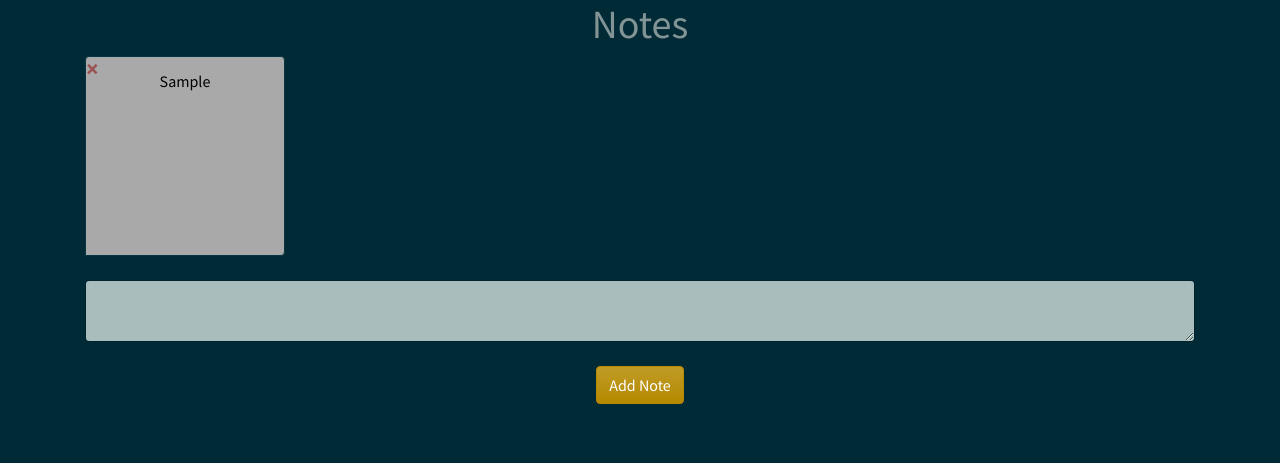
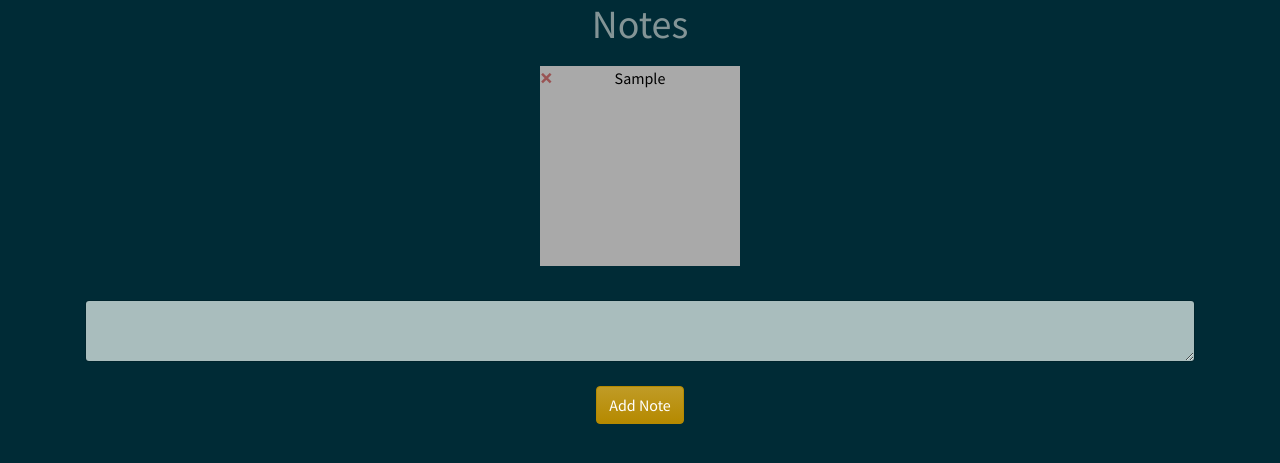
Before and after one commit to gitmetmart/webtech-project, a Flask app: page / in a window 1280 px wide. Shown: the part 56-519 px from the top of the page. Run offline with Flask 3, Linux system fonts and the light colour scheme; a user stored in the database is signed in; tables that the repository leaves empty hold one stand-in row (values such as "Sample post"); some libraries are stand-ins or nearby versions.

```diff
--- a/source/templates/home.html
+++ b/source/templates/home.html
@@ -1,18 +1,18 @@
 {% extends "base.html" %} {% block title %}Home{% endblock %} {% block content
   %}
   <h1 align="center">Notes</h1>
-  <ul class="list-group list-group-horizontal" id="notes">
+  <div class="notes-container" style="display: flex; flex-wrap: wrap; justify-content: center;">
     {% for note in user.notes %}
-    <li class="list-group-item note-item" style="display: inline-block; margin-right: 10px; width: 200px; height: 200px; background-color: darkgray; text-align: center; position: relative;">
+    <div class="note-item" style="display: inline-block; margin: 10px; width: 200px; height: 200px; background-color: darkgray; text-align: center; position: relative;">
       <div class="note-content" style="color: black;">
         {{ note.data }}
       </div>
       <button type="button" class="close" onClick="deleteNote({{ note.id }})" style="position: absolute; top: 0; left: 0; color: darkred;">
         <span aria-hidden="true">&times;</span>
       </button>
-    </li>
+    </div>
     {% endfor %}
-  </ul>
+  </div>
 
   <br> <!-- Add a line break for spacing -->
 
```
